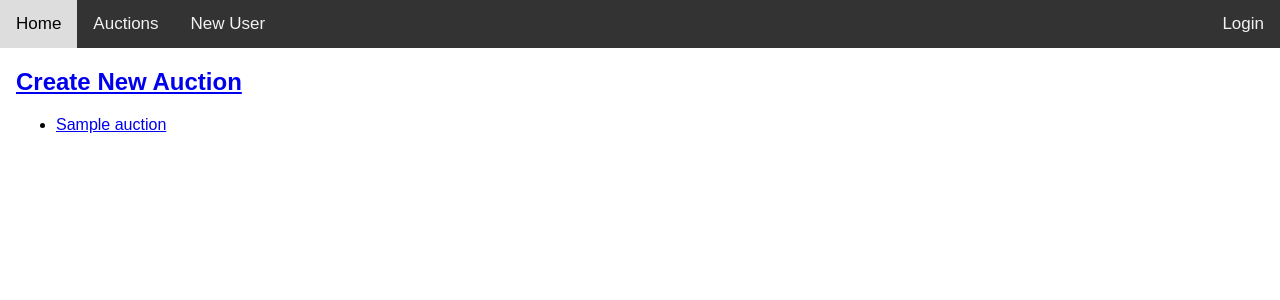
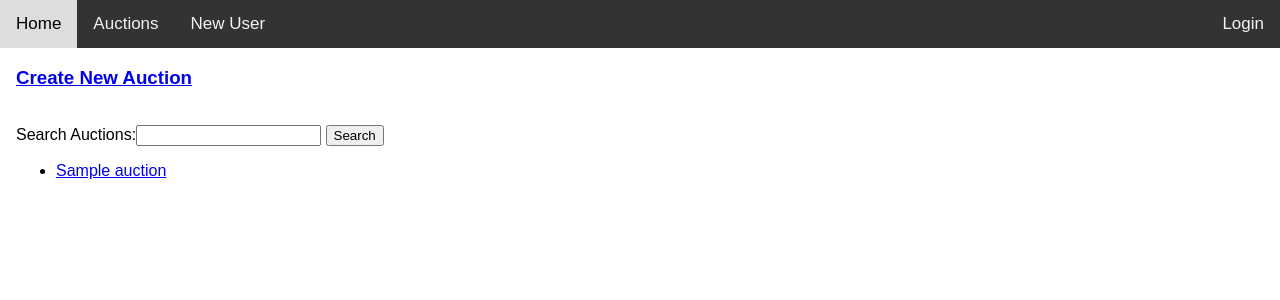
Before and after one commit to LeenusGit/YAAS, a Django app: page /auctions/ in a window 1280 px wide. Shown: the top 300 px of the page. Run offline with Django 3.2, Linux system fonts and the light colour scheme; tables that the repository leaves empty hold one stand-in row (values such as "Sample post").

Commit message:
added search for auction titles in AuctionIndexView

```diff
--- a/auctions/forms.py
+++ b/auctions/forms.py
@@ -34,3 +34,12 @@ class AuctionForm(forms.Form):
         widget=forms.TimeInput(format='%H:%M'),
         initial=datetime.datetime.today(),
     )
+
+
+class SearchForm(forms.Form):
+
+    search_term = forms.CharField(
+        required=False,
+        label='Search Auctions',
+        max_length=100,
+    )
--- a/auctions/templates/auctions/index.html
+++ b/auctions/templates/auctions/index.html
@@ -3,15 +3,20 @@
 {% block title %}Auction List{% endblock %}
 
 {% block content %}
-    <h2><a href="{% url 'auctions:create' %}">Create New Auction</a></h2>
-    {% if auctionList %}
+    <h3><a href="{% url 'auctions:create' %}">Create New Auction</a></h3>
+    <br>
+    <form method="get">
+    {{ form }}
+    <input type="submit" value="Search">
+    </form>
+
+    {% if auction_list %}
         <ul>
-            {% for auction in auctionList %}
+            {% for auction in auction_list %}
                 <li>
                     <a href="{% url 'auctions:detail' auction.id %}">
                         {{ auction.title }}
                     </a>
-{#                    <p>{{ auction.title }}</p>#}
                 </li>
             {% endfor %}
         </ul>
--- a/auctions/views.py
+++ b/auctions/views.py
@@ -10,15 +10,25 @@ from django.utils.dateparse import parse_datetime
 
 from django.views import generic, View
 from .models import Auction, Bid
-from .forms import AuctionForm
+from .forms import AuctionForm, SearchForm
 
 
-class AuctionIndexView(generic.ListView):
-    template_name = 'auctions/index.html'
-    context_object_name = 'auctionList'
+class AuctionIndexView(View):
 
-    def get_queryset(self):
-        return Auction.objects.all()
+    def get(self, request):
+
+        # search_term = request.GET['search_term']
+        form = SearchForm(request.GET)
+
+        if form.is_valid():
+            search_term = form.cleaned_data.get('search_term')
+            auction_list = Auction.objects.filter(title__icontains=search_term)
+
+            return render(request, 'auctions/index.html', {'auction_list': auction_list, 'search_term': search_term, 'form': form})
+
+        form = SearchForm()
+        auction_list = Auction.objects.all()
+        return render(request, 'auctions/index.html', {'auction_list': auction_list, 'form': form})
 
 
 def newAuction(request):
```
